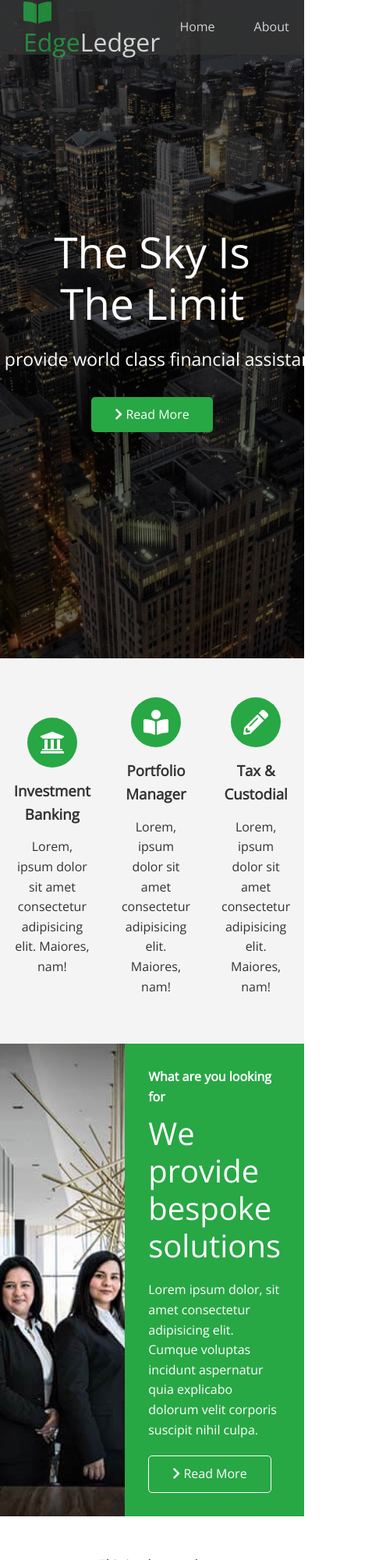
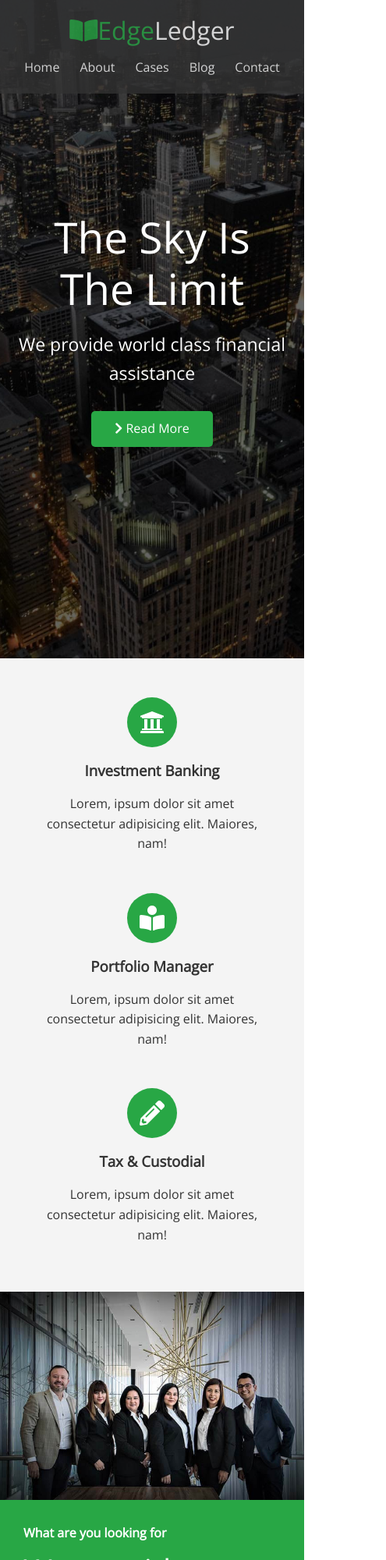
Before and after one commit to iamZlatika/edgeLedger, a plain HTML site: page index.html in a window 390 px wide. Shown: the top 2000 px of the page at 78% size, 495 px wide, since content can reach past the window. Drawn offline with nearby package versions, Linux system fonts and the light colour scheme.

Commit message:
Add media responsivee queries

```diff
--- a/css/style.css
+++ b/css/style.css
@@ -97,7 +97,7 @@ img {
 
 .hero .content p {
   font-size: 23px;
-  min-width: 600px;
+  /* min-width: 600px; */
   margin: 20px 0 30px 0;
 }
 
@@ -190,5 +190,32 @@ img {
 }
 
 .footer .social > * {
-margin-right: 30px;
+  margin-right: 30px;
 }
+
+@media (max-width: 768px) {
+  .navbar {
+    flex-direction: column;
+    height: 120px;
+    padding: 20px;
+  }
+
+  .navbar a{
+    padding: 10px 10px;
+    margin: 0 3px;
+  }
+
+  .flex-items{
+    flex-direction: column;
+  }
+
+  .flex-columns .column, .flex-grid .column{
+    flex: 100%;
+    min-width: 100%;
+
+  }
+
+  .team img{
+    width: 70%;
+  }
+}
```
